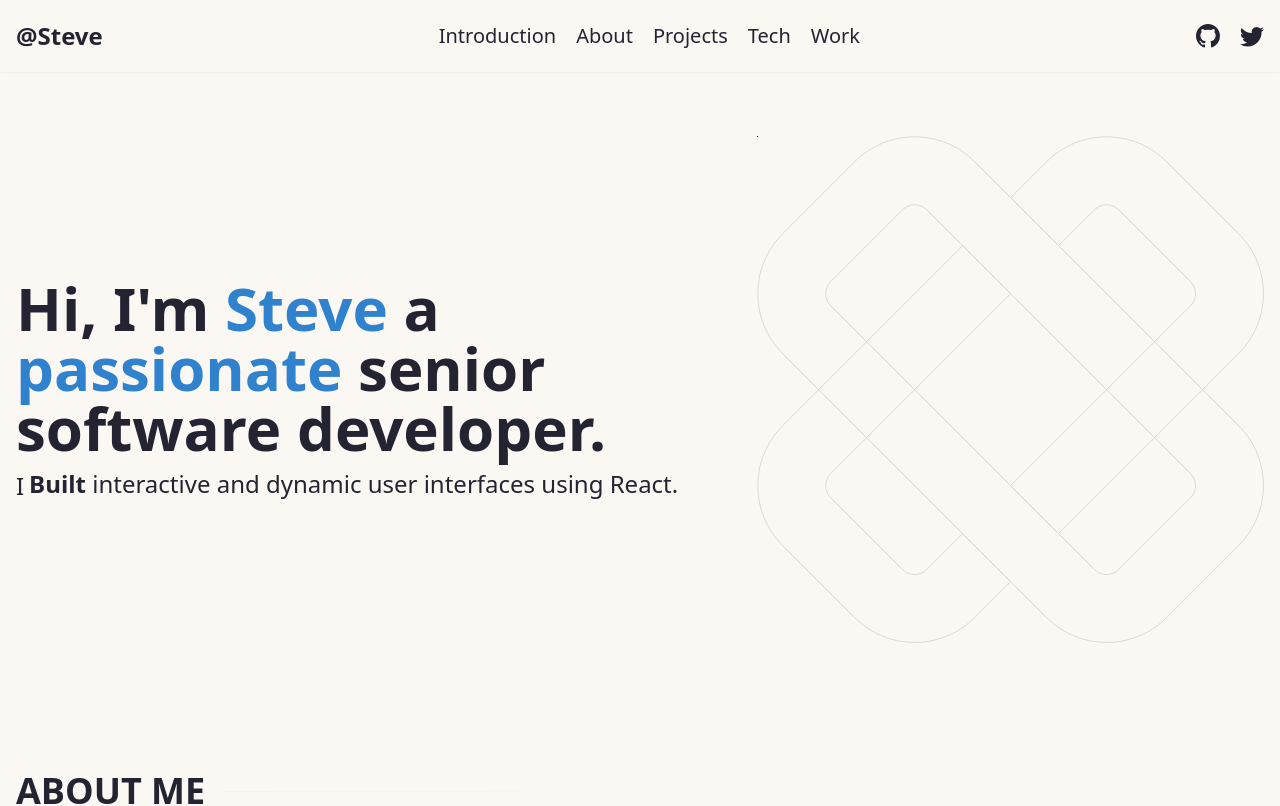
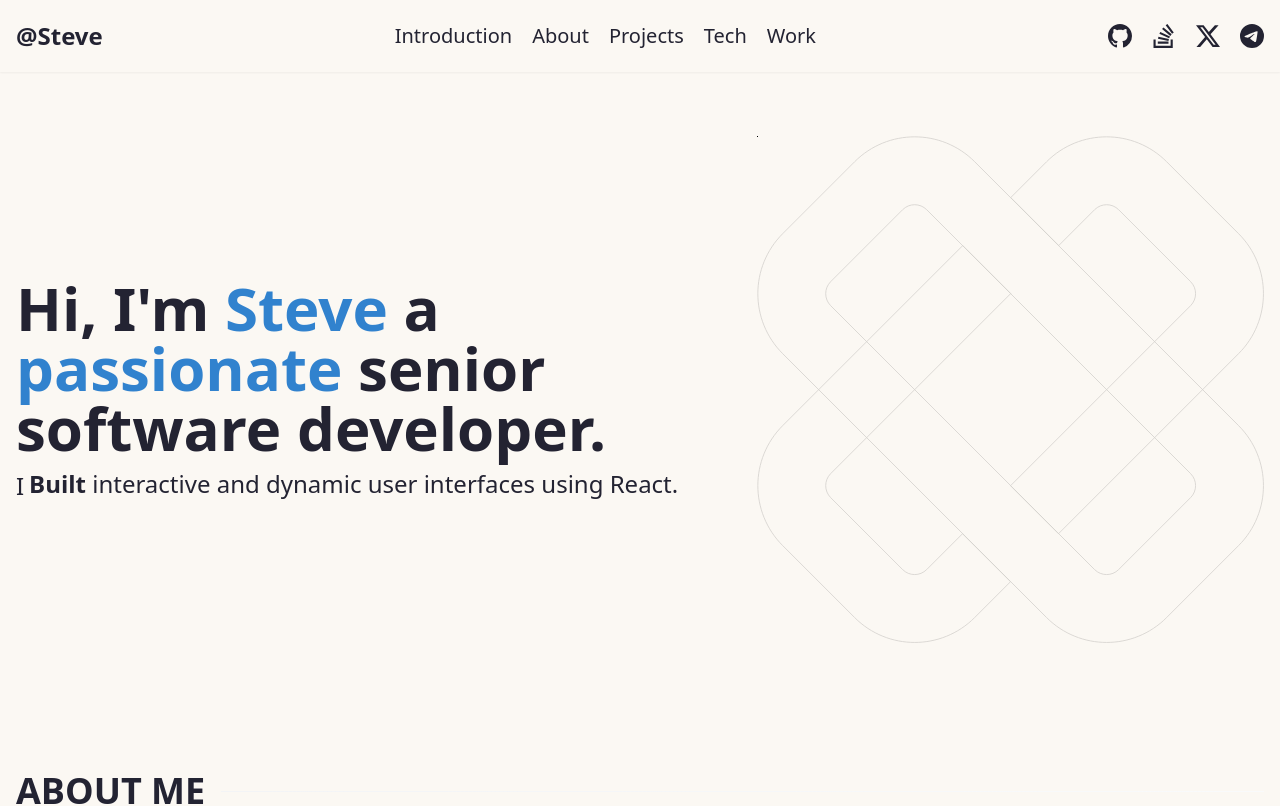
Before and after one commit to dev-tech-top/Steve_next_portfolio, a Next.js app: page / in a window 1280 px wide. Shown: the top 806 px of the page. Built offline with nearby package versions, Linux system fonts and the light colour scheme.

Commit message:
insert social icons

```diff
--- a/constants/social_media.js
+++ b/constants/social_media.js
@@ -1,4 +1,4 @@
-import { BsFillEnvelopeOpenFill, BsGithub, BsTwitter } from "react-icons/bs";
+import { BsTelegram, BsGithub, BsTwitterX, BsStackOverflow } from "react-icons/bs";
 
 export const SOCIAL_MEDIA = [
 	{
@@ -8,15 +8,22 @@ export const SOCIAL_MEDIA = [
 		url: "https://github.com/dev-tech-top"
 	},
 	{
+		id: "BsStackOverflow",
+		icon: <BsStackOverflow />,
+		title: "Visit Stack Overflow profile",
+		url: "https://stackoverflow.com/users/30721005/steve-bayard"
+	},
+	{
 		id: "BsTwitter",
-		icon: <BsTwitter />,
+		icon: <BsTwitterX />,
 		title: "Visit Github profile",
 		url: "https://x.com/steve_bayard226"
 	},
-	// {
-	// 	id: "BsTelegram",
-	// 	icon: <BsTelegram />,
-	// 	title: "Contact me on Telegram",
-	// 	url: "https://web.telegram.org/k/#@superDev226"
-	// },
+	{
+		id: "BsTelegram",
+		icon: <BsTelegram />,
+		title: "Contact me on Telegram",
+		url: "https://web.telegram.org/k/#@superDev226"
+	},
+
 ];
```
